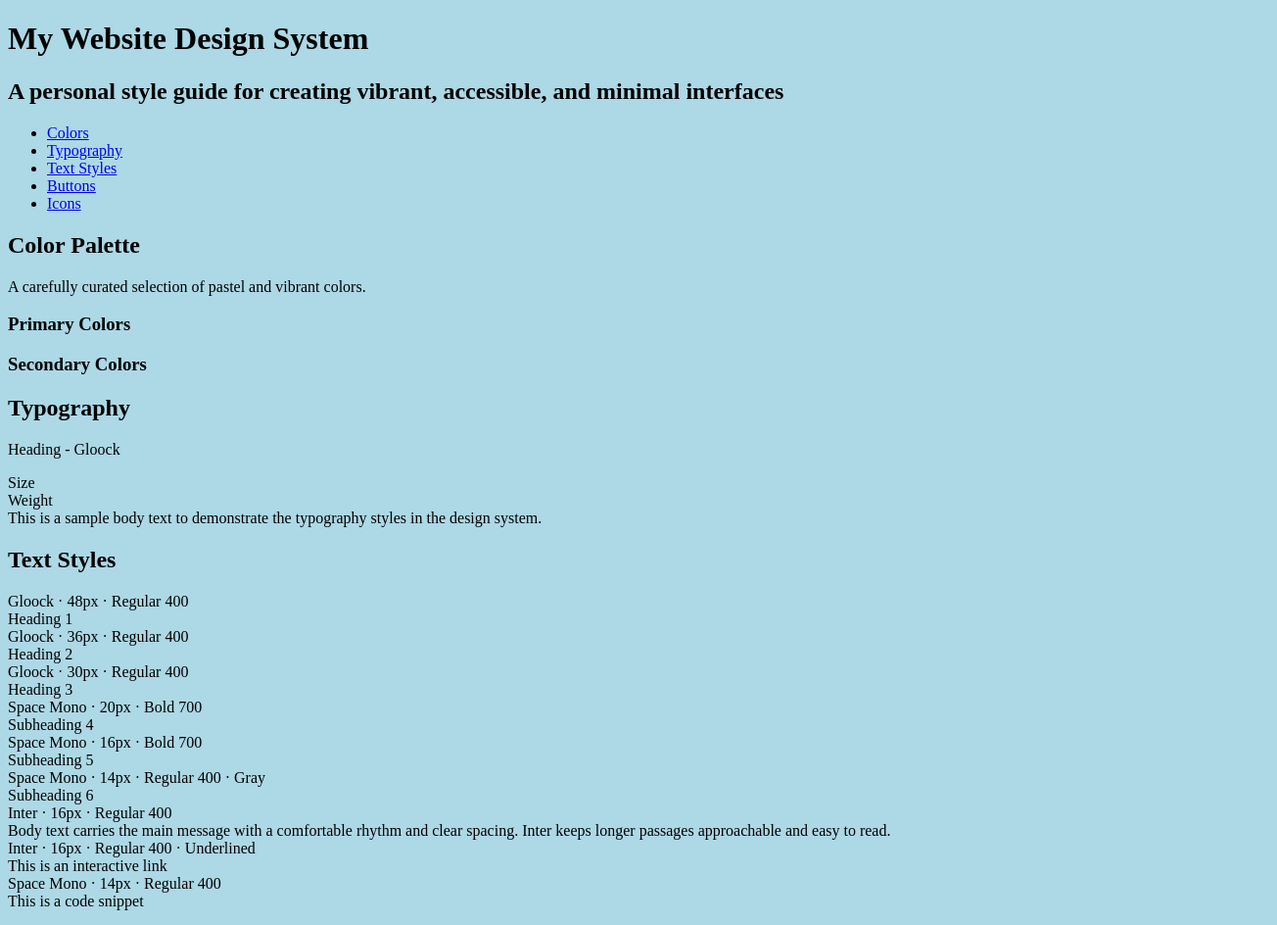
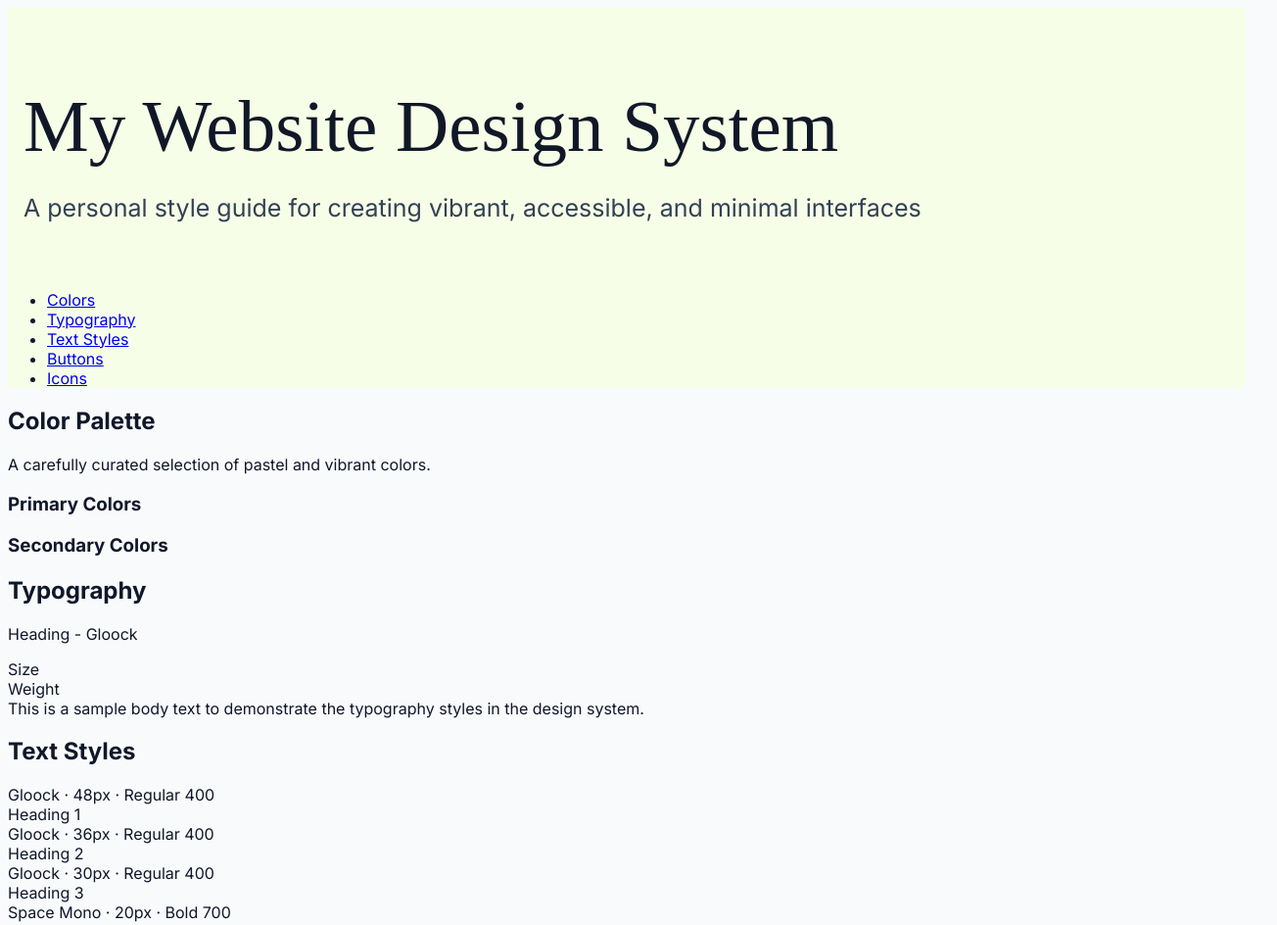
Before and after one commit to lauraamarco/webdesignsystem, a plain HTML site: page index.html in a window 1280 px wide. Shown: the top 944 px of the page at 98% size, 1304 px wide, since content can reach past the window. Drawn offline with Linux system fonts and the light colour scheme; a web font is replaced by a local one.

Commit message:
Adding CSS to Header (Title and subtitle)

```diff
--- a/index.html
+++ b/index.html
@@ -12,9 +12,11 @@
 <body>
     <header>
 <!-- Main Title -->
-        <h1>My Website Design System</h1>
-        <h2>A personal style guide for creating vibrant, accessible, and minimal interfaces</h2>
-<!-- Navigation menu -->
+ <div class="header-content">
+        <h1 class="header-title">My Website Design System</h1>
+        <p class="header-subtitle">A personal style guide for creating vibrant, accessible, and minimal interfaces</p>
+ </div>
+        <!-- Navigation menu -->
         <nav>
             <ul>
                 <li><a href="#">Colors</a></li>
--- a/styles.css
+++ b/styles.css
@@ -1,3 +1,37 @@
+header {
+    background: #F7FEE7;
+}
+
 body {
-    background-color: lightblue;
+    background-color: #F9FAFB;
+    font-family: 'Inter', sans-serif;
+    color: #0f172a;
 }
+
+/* --- Contenedor Interior para limitar el ancho y centrar --- */
+.header-content {
+    width: 100%;
+  max-width: none;          /* Quitamos el límite de ancho si quieres que respire libremente, o puedes dejar un max-width amplio */
+  padding: 32px 16px 16px 16px; /* El último valor (16px) o el segundo (16px) controla el margen lateral izquierdo */
+  text-align: left;         /* Asegura que el texto esté alineado a la izquierda */
+}
+
+/* --- Main Title (Usando Gloock) --- */
+.header-title {
+    font-family: 'Gloock', serif;
+    font-size: 75px;          /* Título grande y editorial */
+    font-weight: 400;
+    line-height: 1.05;
+    color: #101828;
+    margin-bottom: 16px;
+}
+
+/* --- Subtitle (Usando Inter) --- */
+.header-subtitle {
+    font-family: 'Inter', sans-serif;
+    font-size: 25px;         /* Texto de subtítulo */
+    font-weight: 400;
+    line-height: 1.5;
+    color: #334155;
+    margin-bottom: 32px;
+}
```
